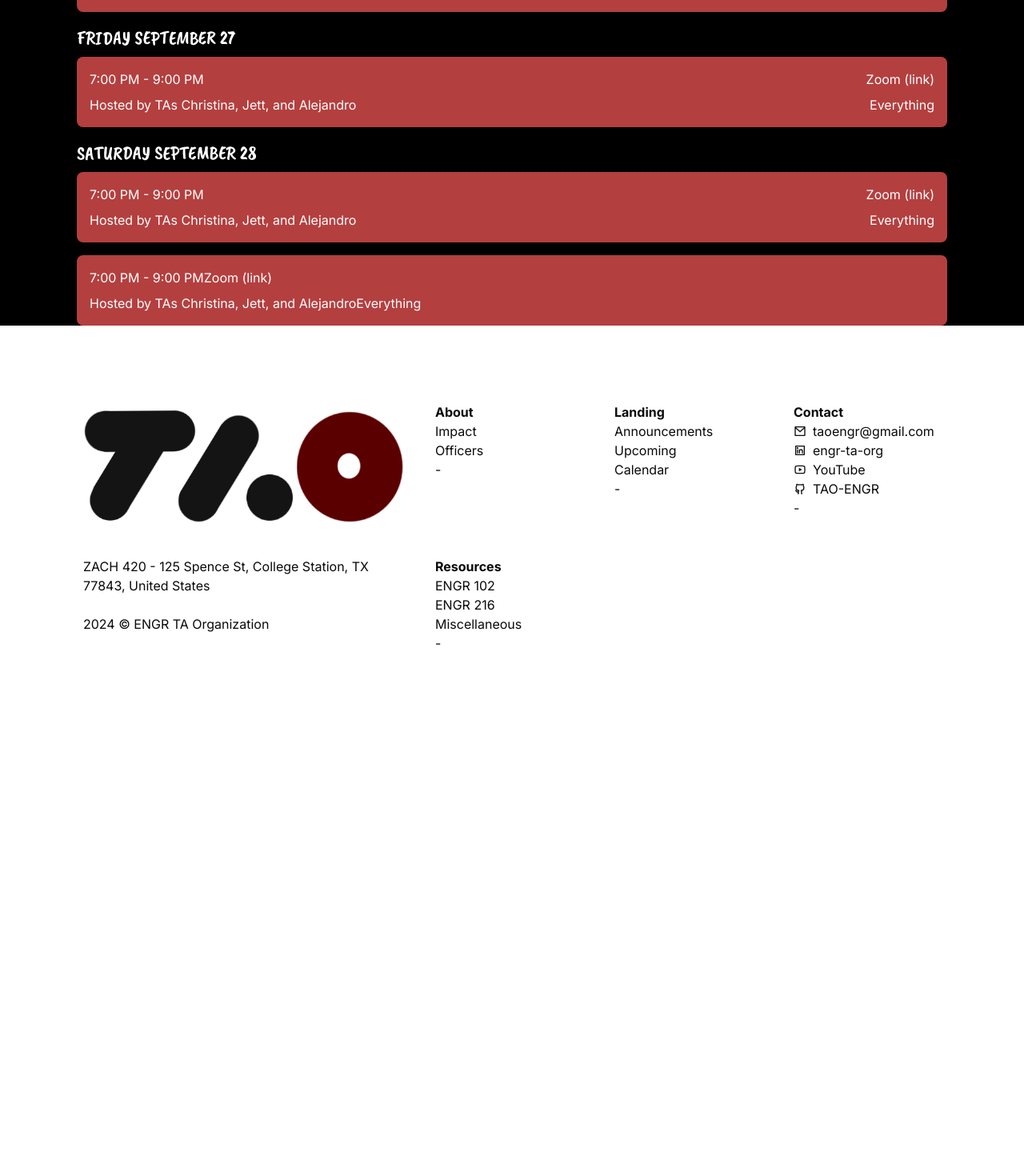
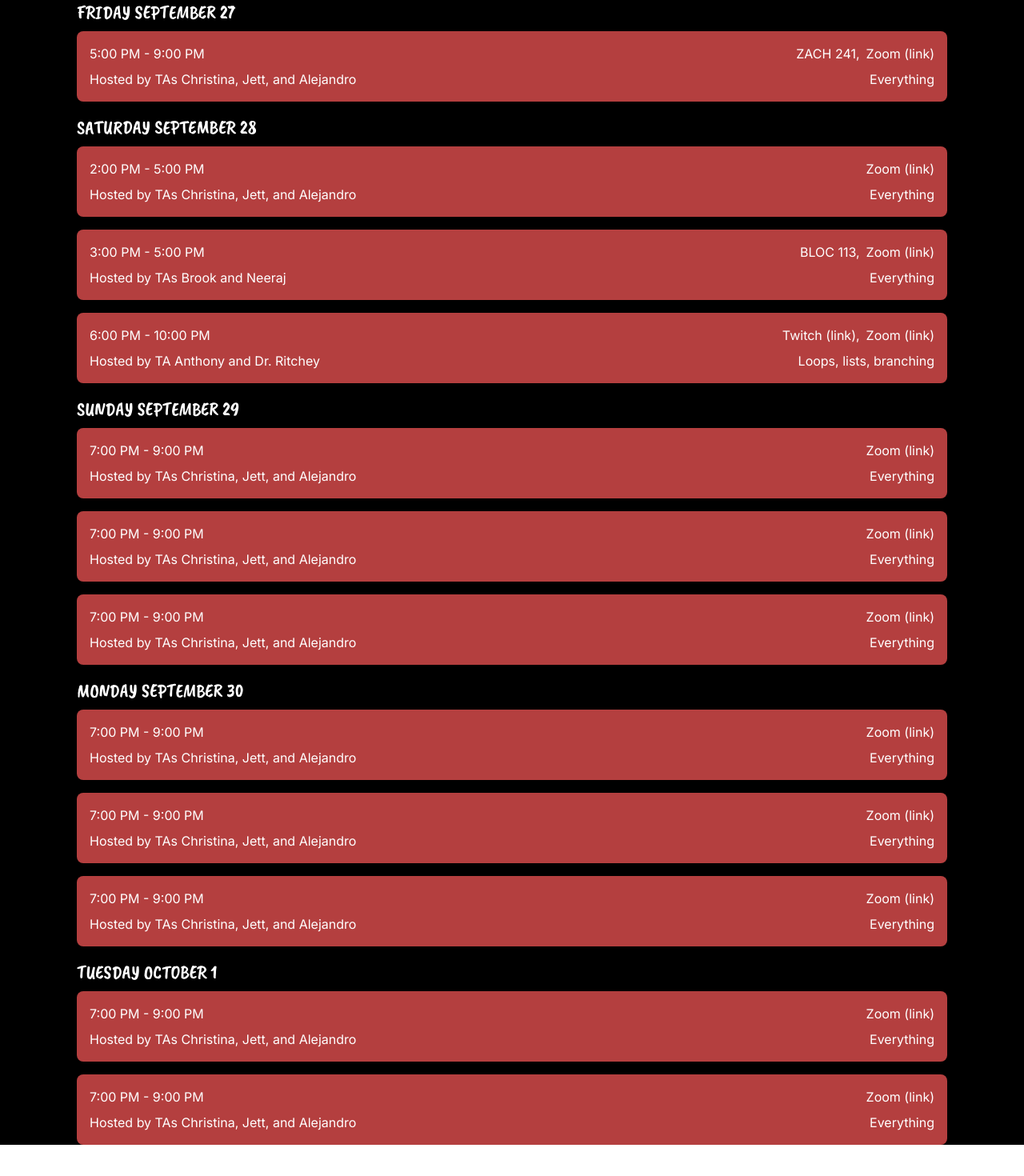
Before and after one commit to TAO-ENGR/club-website, a Next.js app in the folder club-website/: page /fall24reviews in a window 1280 px wide. Shown: the part 1324-2794 px from the top of the page at 80% size. Before the commit the page ends 2277 px from the top, so only its background shows below. Built offline with nearby package versions, Linux system fonts and the light colour scheme.

Commit message:
progress lessgo

```diff
--- a/club-website/src/app/fall24reviews/page.tsx
+++ b/club-website/src/app/fall24reviews/page.tsx
@@ -5,7 +5,7 @@ export default function Fall24reviews() {
     <main className="bg-[#DC5F00] flex min-h-screen flex-col ">
       <div className="flex flex-col gap-12">
         <h1
-          className=" text-white md:text-5xl text-3xl text-left font-bold items-start mt-8 md:mt-16 mx-8 lg:mx-24"
+          className=" text-white md:text-5xl text-3xl text-left font-bold items-start mt-8 mx-8 lg:mx-24"
           style={caveatBrush.style}
         >
           TAO MIDTERM REVIEWS
@@ -51,8 +51,8 @@ export default function Fall24reviews() {
               <div className="flex flex-col">
                 <div className=" bg-[#B43F3F] items-start mx-8 lg:mx-24 rounded-lg">
                   <div className="flex justify-between px-4 pt-4 pb-2 text-white">
-                    <p >7:00 PM - 11:00 PM</p>
-                    <p >Twitch</p>
+                    <p>7:00 PM - 11:00 PM</p>
+                    <p>Twitch</p>
                   </div>
                   <div className="flex justify-between px-4 pb-4 text-white">
                     <p className=" ">Hosted by TAs Casper and Tam</p>
@@ -91,11 +91,16 @@ export default function Fall24reviews() {
               <div className="flex flex-col">
                 <div className=" bg-[#B43F3F] items-start mx-8 lg:mx-24 rounded-lg">
                   <div className="flex justify-between px-4 pt-4 pb-2 text-white">
-                    <p className=" ">7:00 PM - 9:00 PM</p>
+                    <p className=" ">5:00 PM - 9:00 PM</p>
+                    <div className="flex gap-2">
+                    <p> ZACH 241,</p>
                     <p className=" ">Zoom (link)</p>
                     </div>
+                  </div>
                   <div className="flex justify-between px-4 pb-4 text-white">
-                    <p className=" ">Hosted by TAs Christina, Jett, and Alejandro</p>
+                    <p className=" ">
+                      Hosted by TAs Christina, Jett, and Alejandro
+                    </p>
                     <p className=" ">Everything</p>
                   </div>
                 </div>
@@ -108,25 +113,195 @@ export default function Fall24reviews() {
               >
                 SATURDAY SEPTEMBER 28
               </p>
-              <div className=" flex flex-col gap-4">
+              <div className="flex flex-col gap-4">
+                <div className="flex flex-col">
+                  <div className=" bg-[#B43F3F] items-start mx-8 lg:mx-24 rounded-lg">
+                    <div className="flex justify-between px-4 pt-4 pb-2 text-white">
+                      <p className=" ">2:00 PM - 5:00 PM</p>
+                      <p className=" ">Zoom (link)</p>
+                    </div>
+                    <div className="flex justify-between px-4 pb-4 text-white">
+                      <p className=" ">
+                        Hosted by TAs Christina, Jett, and Alejandro
+                      </p>
+                      <p className=" ">Everything</p>
+                    </div>
+                  </div>
+                </div>
+                <div className="flex flex-col">
+                  <div className=" bg-[#B43F3F] items-start mx-8 lg:mx-24 rounded-lg">
+                    <div className="flex justify-between px-4 pt-4 pb-2 text-white">
+                      <p className=" ">3:00 PM - 5:00 PM</p>
+                      <div className="flex gap-2">
+                    <p> BLOC 113,</p>
+                    <p className=" ">Zoom (link)</p>
+                    </div>
+                    </div>
+                    <div className="flex justify-between px-4 pb-4 text-white">
+                      <p className=" ">
+                        Hosted by TAs Brook and Neeraj
+                      </p>
+                      <p className=" ">Everything</p>
+                    </div>
+                  </div>
+                </div>
+                <div className="flex flex-col">
+                  <div className=" bg-[#B43F3F] items-start mx-8 lg:mx-24 rounded-lg">
+                    <div className="flex justify-between px-4 pt-4 pb-2 text-white">
+                      <p className=" ">6:00 PM - 10:00 PM</p>
+                      <div className="flex gap-2">
+                      <p> Twitch (link),</p>
+                    <p className=" ">Zoom (link)</p>
+                    </div>
+                    </div>
+                    <div className="flex justify-between px-4 pb-4 text-white">
+                      <p className=" ">
+                        Hosted by TA Anthony and Dr. Ritchey
+                      </p>
+                      <p className=" ">Loops, lists, branching</p>
+                    </div>
+                  </div>
+                </div>
+              </div>
+            </div>
+            <div>
+              <p
+                className="text-white md:text-2xl text-xl text-left font-bold items-start mx-8 lg:mx-24 mb-2"
+                style={caveatBrush.style}
+              >
+                SUNDAY SEPTEMBER 29
+              </p>
+              <div className="flex flex-col gap-4">
+                <div className="flex flex-col">
                   <div className=" bg-[#B43F3F] items-start mx-8 lg:mx-24 rounded-lg">
                     <div className="flex justify-between px-4 pt-4 pb-2 text-white">
                       <p className=" ">7:00 PM - 9:00 PM</p>
                       <p className=" ">Zoom (link)</p>
                     </div>
                     <div className="flex justify-between px-4 pb-4 text-white">
-                    <p className=" ">Hosted by TAs Christina, Jett, and Alejandro</p>
+                      <p className=" ">
+                        Hosted by TAs Christina, Jett, and Alejandro
+                      </p>
                       <p className=" ">Everything</p>
                     </div>
                   </div>
-                <div className="flex flex-col bg-[#B43F3F] items-start mx-8 lg:mx-24 rounded-lg">
+                </div>
+                <div className="flex flex-col">
+                  <div className=" bg-[#B43F3F] items-start mx-8 lg:mx-24 rounded-lg">
                     <div className="flex justify-between px-4 pt-4 pb-2 text-white">
                       <p className=" ">7:00 PM - 9:00 PM</p>
                       <p className=" ">Zoom (link)</p>
                     </div>
                     <div className="flex justify-between px-4 pb-4 text-white">
-                    <p className=" ">Hosted by TAs Christina, Jett, and Alejandro</p>
+                      <p className=" ">
+                        Hosted by TAs Christina, Jett, and Alejandro
+                      </p>
                       <p className=" ">Everything</p>
+                    </div>
+                  </div>
+                </div>
+                <div className="flex flex-col">
+                  <div className=" bg-[#B43F3F] items-start mx-8 lg:mx-24 rounded-lg">
+                    <div className="flex justify-between px-4 pt-4 pb-2 text-white">
+                      <p className=" ">7:00 PM - 9:00 PM</p>
+                      <p className=" ">Zoom (link)</p>
+                    </div>
+                    <div className="flex justify-between px-4 pb-4 text-white">
+                      <p className=" ">
+                        Hosted by TAs Christina, Jett, and Alejandro
+                      </p>
+                      <p className=" ">Everything</p>
+                    </div>
+                  </div>
+                </div>
+              </div>
+            </div>
+            <div>
+              <p
+                className="text-white md:text-2xl text-xl text-left font-bold items-start mx-8 lg:mx-24 mb-2"
+                style={caveatBrush.style}
+              >
+                MONDAY SEPTEMBER 30
+              </p>
+              <div className="flex flex-col gap-4">
+                <div className="flex flex-col">
+                  <div className=" bg-[#B43F3F] items-start mx-8 lg:mx-24 rounded-lg">
+                    <div className="flex justify-between px-4 pt-4 pb-2 text-white">
+                      <p className=" ">7:00 PM - 9:00 PM</p>
+                      <p className=" ">Zoom (link)</p>
+                    </div>
+                    <div className="flex justify-between px-4 pb-4 text-white">
+                      <p className=" ">
+                        Hosted by TAs Christina, Jett, and Alejandro
+                      </p>
+                      <p className=" ">Everything</p>
+                    </div>
+                  </div>
+                </div>
+                <div className="flex flex-col">
+                  <div className=" bg-[#B43F3F] items-start mx-8 lg:mx-24 rounded-lg">
+                    <div className="flex justify-between px-4 pt-4 pb-2 text-white">
+                      <p className=" ">7:00 PM - 9:00 PM</p>
+                      <p className=" ">Zoom (link)</p>
+                    </div>
+                    <div className="flex justify-between px-4 pb-4 text-white">
+                      <p className=" ">
+                        Hosted by TAs Christina, Jett, and Alejandro
+                      </p>
+                      <p className=" ">Everything</p>
+                    </div>
+                  </div>
+                </div>
+                <div className="flex flex-col">
+                  <div className=" bg-[#B43F3F] items-start mx-8 lg:mx-24 rounded-lg">
+                    <div className="flex justify-between px-4 pt-4 pb-2 text-white">
+                      <p className=" ">7:00 PM - 9:00 PM</p>
+                      <p className=" ">Zoom (link)</p>
+                    </div>
+                    <div className="flex justify-between px-4 pb-4 text-white">
+                      <p className=" ">
+                        Hosted by TAs Christina, Jett, and Alejandro
+                      </p>
+                      <p className=" ">Everything</p>
+                    </div>
+                  </div>
+                </div>
+              </div>
+            </div>
+            <div>
+              <p
+                className="text-white md:text-2xl text-xl text-left font-bold items-start mx-8 lg:mx-24 mb-2"
+                style={caveatBrush.style}
+              >
+                TUESDAY OCTOBER 1
+              </p>
+              <div className="flex flex-col gap-4">
+                <div className="flex flex-col">
+                  <div className=" bg-[#B43F3F] items-start mx-8 lg:mx-24 rounded-lg">
+                    <div className="flex justify-between px-4 pt-4 pb-2 text-white">
+                      <p className=" ">7:00 PM - 9:00 PM</p>
+                      <p className=" ">Zoom (link)</p>
+                    </div>
+                    <div className="flex justify-between px-4 pb-4 text-white">
+                      <p className=" ">
+                        Hosted by TAs Christina, Jett, and Alejandro
+                      </p>
+                      <p className=" ">Everything</p>
+                    </div>
+                  </div>
+                </div>
+                <div className="flex flex-col">
+                  <div className=" bg-[#B43F3F] items-start mx-8 lg:mx-24 rounded-lg">
+                    <div className="flex justify-between px-4 pt-4 pb-2 text-white">
+                      <p className=" ">7:00 PM - 9:00 PM</p>
+                      <p className=" ">Zoom (link)</p>
+                    </div>
+                    <div className="flex justify-between px-4 pb-4 text-white">
+                      <p className=" ">
+                        Hosted by TAs Christina, Jett, and Alejandro
+                      </p>
+                      <p className=" ">Everything</p>
+                    </div>
                   </div>
                 </div>
               </div>
```
Lines whose indentation alone changed are shown as unchanged.
